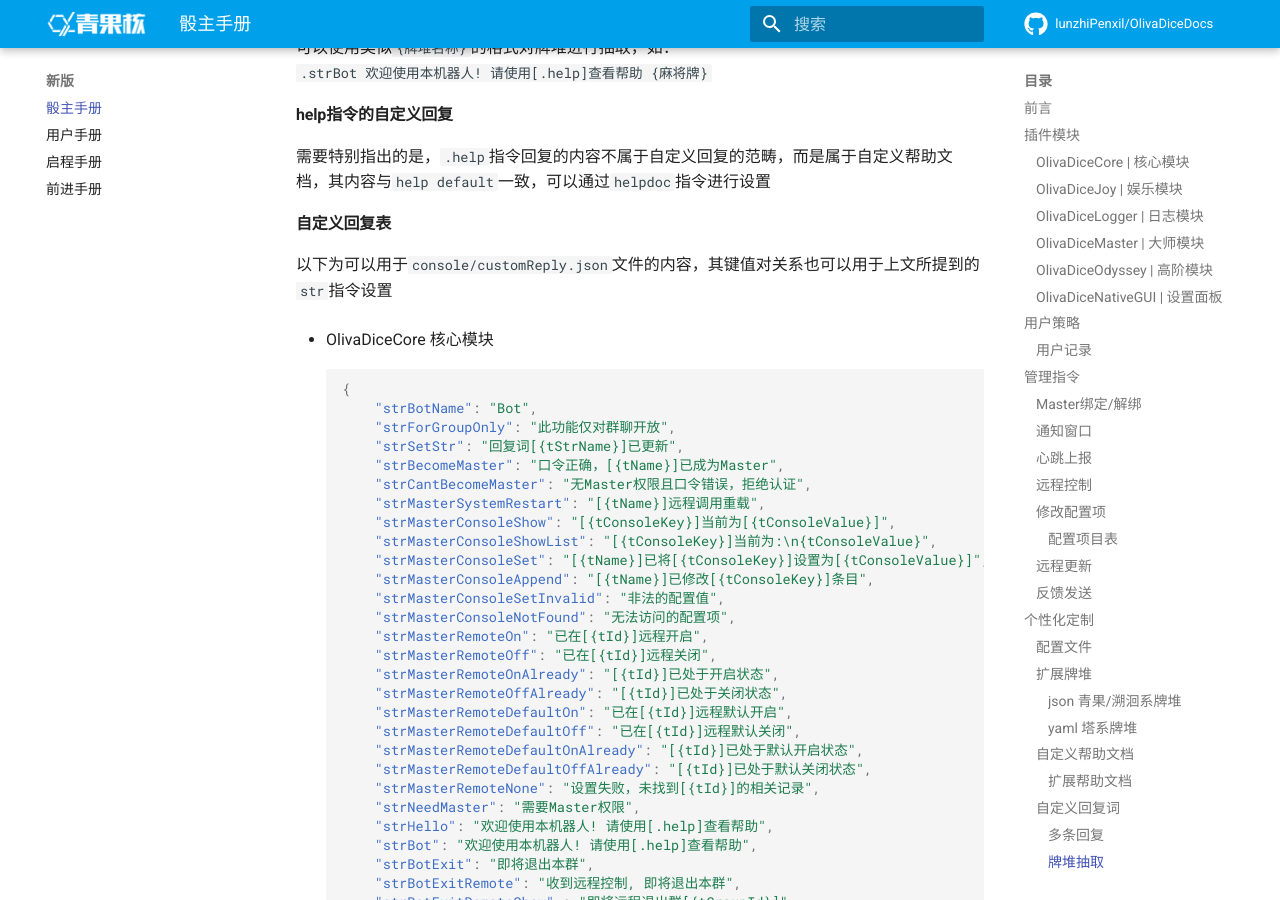
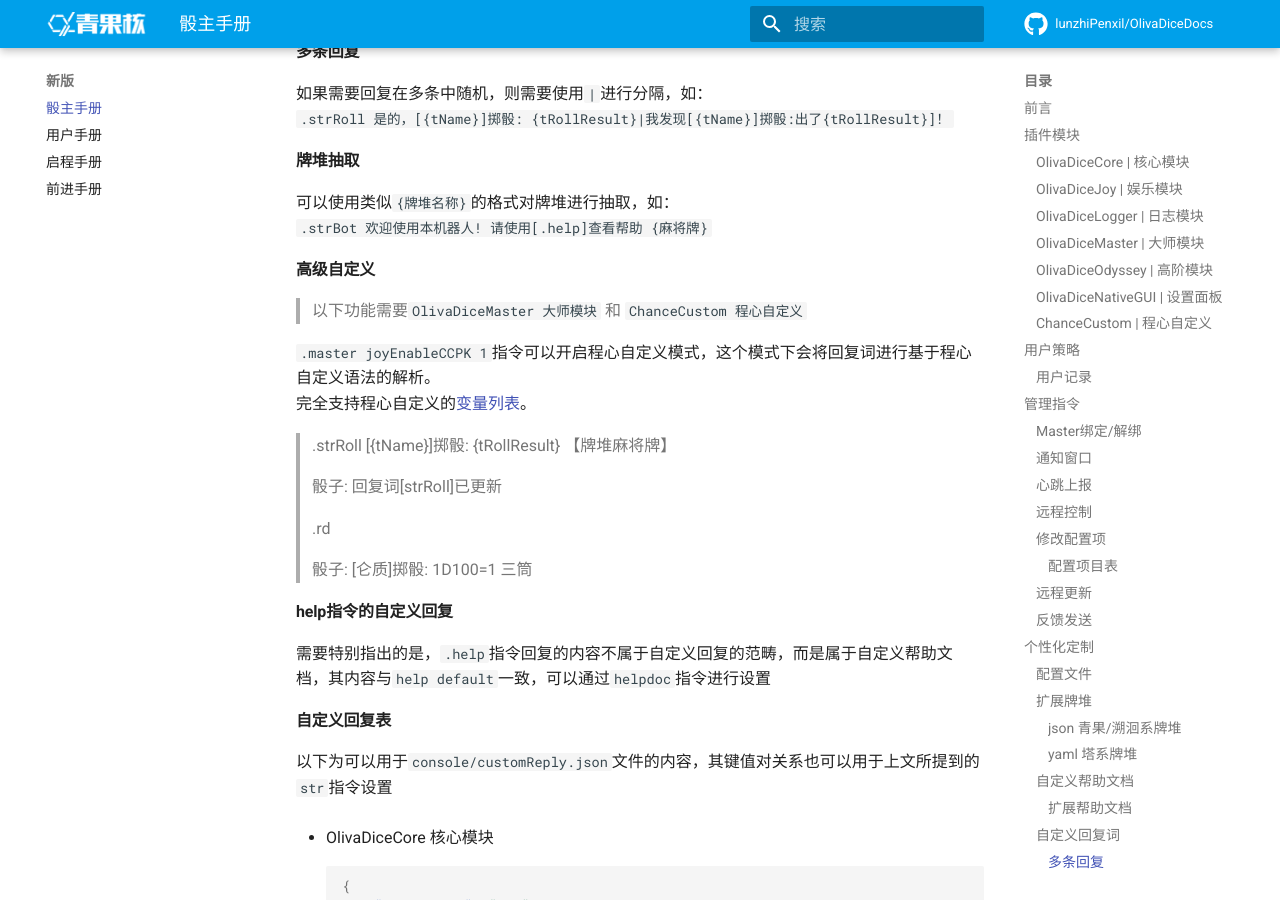
Before and after one commit to lunzhiPenxil/OlivaDiceDocs, an MkDocs documentation site: the page built from docs/OlivaDice3_Master_Manual.md, in a window 1280 px wide and 900 px high, scrolled down 8710 px. Built offline with MkDocs 1.6.1 and Material for MkDocs 9.7.7, drawn with Linux system fonts in a browser that asks for light colours; comment, search, counter and statistics services are not loaded; some of the changed text lies outside the part shown.

Commit message:
骰主文档更新

````diff
--- a/docs/OlivaDice3_Master_Manual.md
+++ b/docs/OlivaDice3_Master_Manual.md
@@ -34,6 +34,10 @@
 
 ### OlivaDiceNativeGUI | 设置面板
 [OlivaDiceNativeGUI](https://github.com/OlivOS-Team/OlivaDiceNativeGUI)提供了传统UI模块，可以对骰子进行简单的可视化设置。
+
+### ChanceCustom | 程心自定义
+[ChanceCustom](https://github.com/OlivOS-Team/ChanceCustom)此插件为`酷Q(CoolQ)`时代的知名插件`铃心自定义(club.myepk.customReply)`的OlivOS版本，采用Python重构，可独立于青果核心基于OlivOS运行，但也可以进行一定程度的双向联动，通常来说可用于对骰子功能的扩展。
+
 
 
 ## 用户策略
@@ -284,7 +288,6 @@ default:
 }
 ```
 
-
 ### 自定义回复词
 `.str[配置项] [配置值]`  修改对应的自定义配置
 `.str[配置项]`  查看对应的自定义配置
@@ -301,6 +304,20 @@ default:
 #### 牌堆抽取
 可以使用类似`{牌堆名称}`的格式对牌堆进行抽取，如：
 `.strBot 欢迎使用本机器人! 请使用[.help]查看帮助 {麻将牌}`
+
+#### 高级自定义
+> 以下功能需要`OlivaDiceMaster 大师模块` 和 `ChanceCustom 程心自定义`
+
+`.master joyEnableCCPK 1`指令可以开启程心自定义模式，这个模式下会将回复词进行基于程心自定义语法的解析。
+完全支持程心自定义的[变量列表](https://forum.olivos.run/p/1)。
+
+> .strRoll [{tName}]掷骰: {tRollResult} 【牌堆麻将牌】
+>
+> 骰子: 回复词[strRoll]已更新
+>
+> .rd
+>
+> 骰子: [仑质]掷骰: 1D100=1 三筒
 
 #### help指令的自定义回复
 需要特别指出的是，`.help`指令回复的内容不属于自定义回复的范畴，而是属于自定义帮助文档，其内容与`help default`一致，可以通过`helpdoc`指令进行设置
@@ -530,3 +547,6 @@ default:
     "strOdysseyCnmodsLuck": "魔都模组推荐如下:\n{tCnmodsResult}"
 }
 ```
+
+### 自定义指令/自定义问答/reply
+青果核心将类似 塔系和溯洄系 的自定义问答功能(reply)与自定义指令功能单独集成为了一个OlivOS插件——[程心自定义](https://forum.olivos.run/p/1)，其实际上已经是铃心自定义的重做版本，相比旧时代传统的骰子内置的`reply功能`更加完备，功能更加强大。
````
